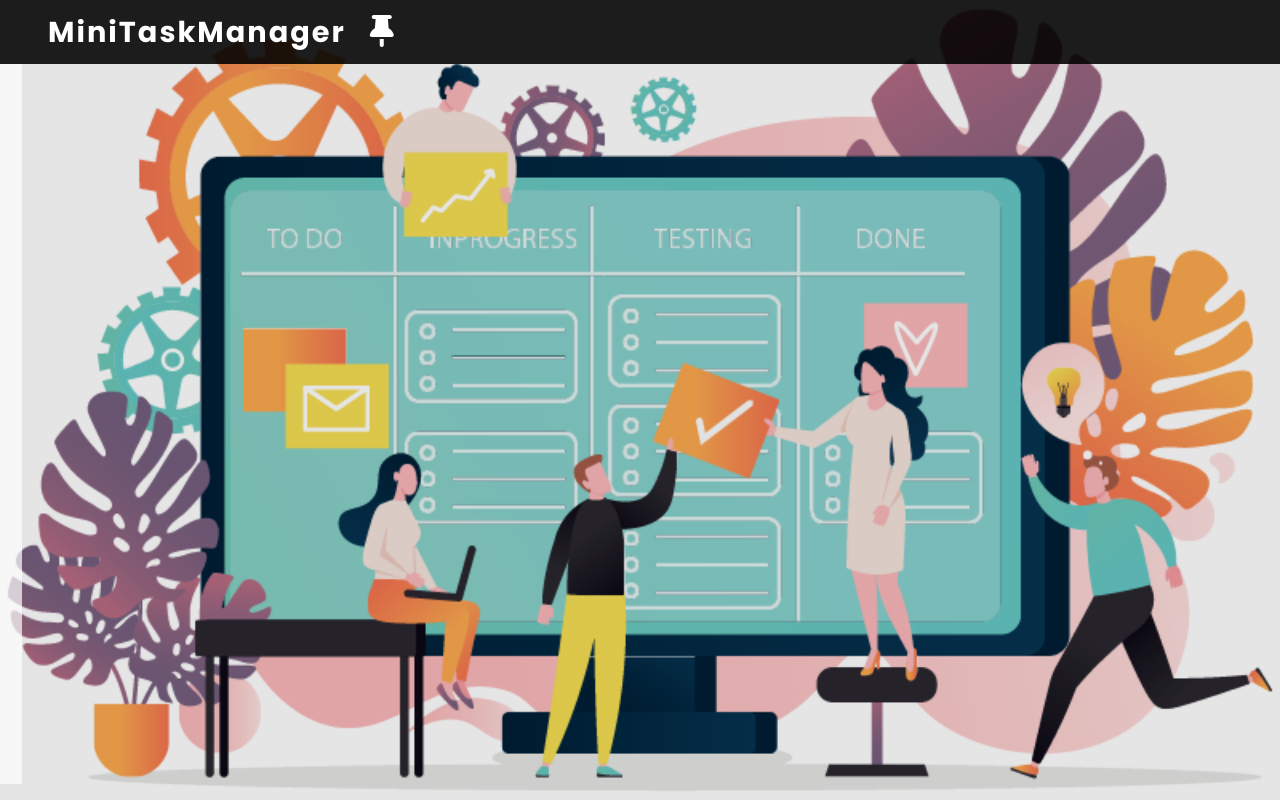
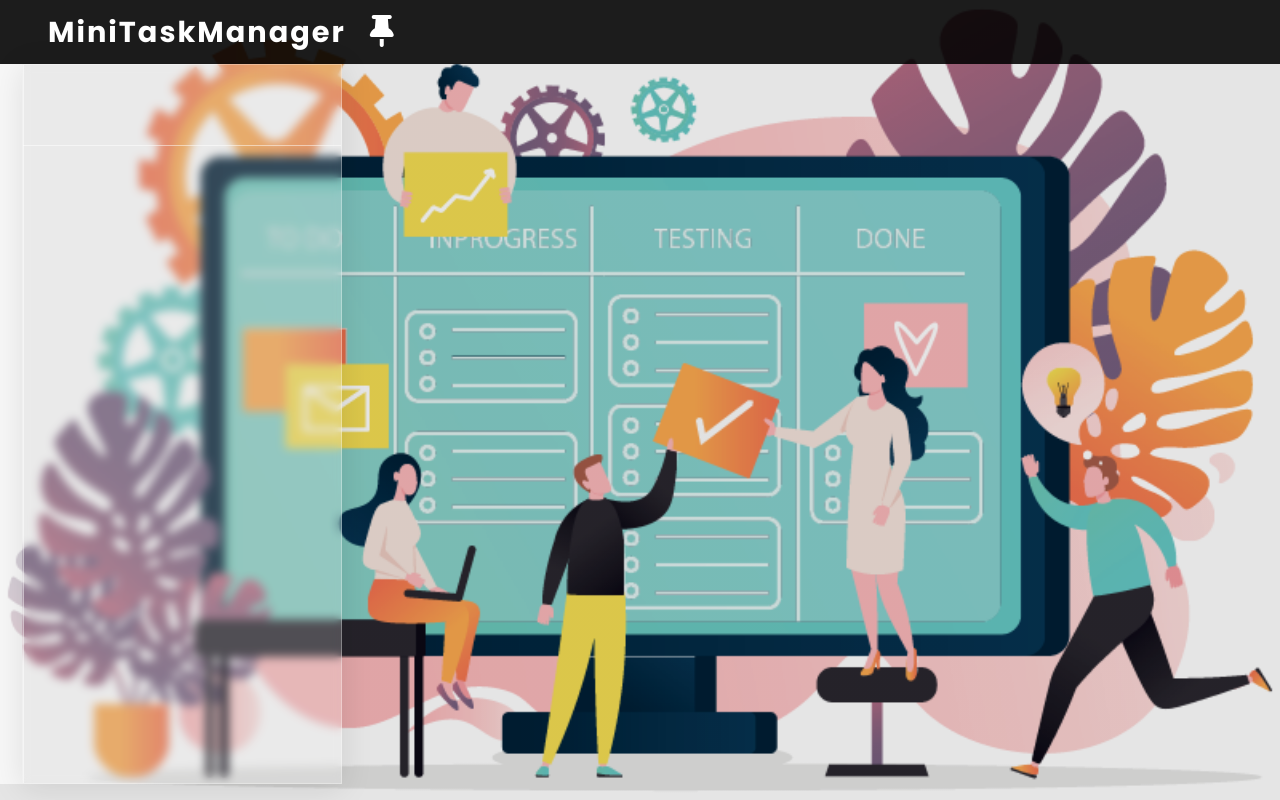
Before and after one commit to ejezie/Task-manager, a React (Create React App) app: page / in a window 1280 px wide. Built offline with nearby package versions, Linux system fonts and the light colour scheme.

Commit message:
default lane design

```diff
--- a/src/containers/Board.jsx
+++ b/src/containers/Board.jsx
@@ -5,11 +5,36 @@ width: 100vw;
 height: 90vh;
 border-left: 1.4rem solid rgba(255, 255, 255, 0.7);
 `;
-
+const LaneF = styled.div`
+  width: 20rem;
+  height: 90vh;
+  background: rgba(255, 255, 255, 0.2);
+  border-radius: 0px;
+  box-shadow: 0 4px 30px rgba(0, 0, 0, 0.1);
+  backdrop-filter: blur(5px);
+  -webkit-backdrop-filter: blur(5px);
+  border: 1px solid rgba(255, 255, 255, 0.3);
+  position: relative;
+  &:after {
+    content: "";
+    position: absolute;
+    height: 100%;
+    width: 1px;
+    background-color: rgba(255, 255, 255, 0.5);
+  }
+  &:before {
+    content: "";
+    position: absolute;
+    height: 1px;
+    width: 100%;
+    background-color: rgba(255, 255, 255, 0.5);
+    top: 5rem;
+  }
+`;
 
 function Board() {
   return <BoardWrap>
-
+      <LaneF/>
   </BoardWrap>;
 }
 
```
